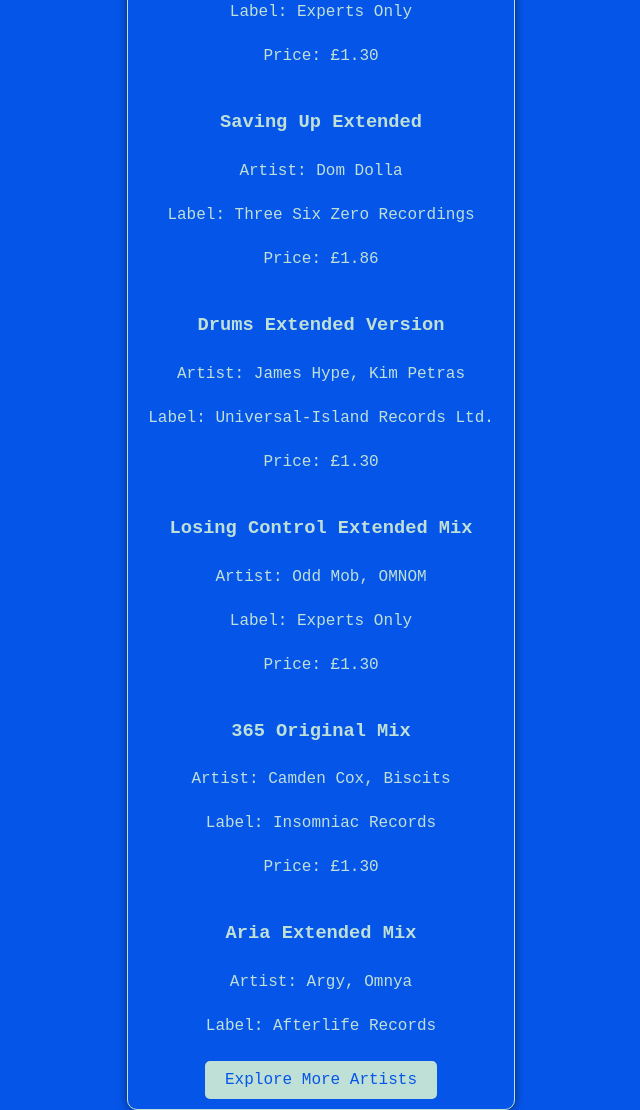
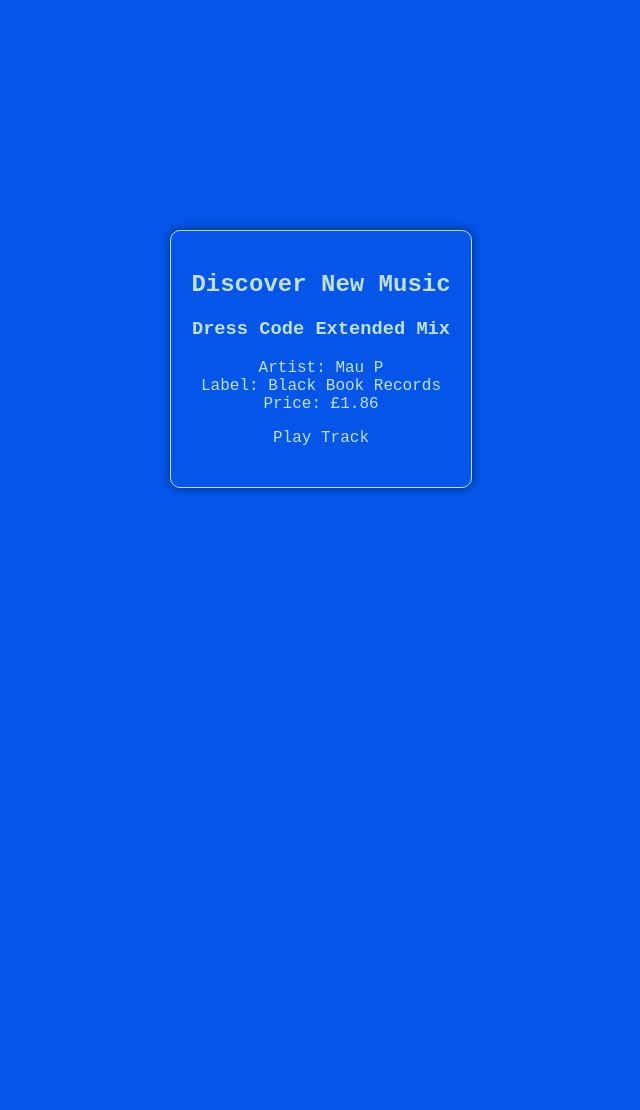
Before and after one commit to n3xt4r/slapmepls, a plain HTML site: page index.html in a window 1280 px wide. Shown: the part 41-1151 px from the top of the page, without its empty margins (319-959 px from the left). After the commit the page ends 800 px from the top, so only its background shows below. Drawn offline with Linux system fonts and the light colour scheme.

Commit message:
Update index.html

```diff
--- a/index.html
+++ b/index.html
@@ -28,47 +28,25 @@
             text-align: center;
         }
 
-        .artist {
+        .track {
             margin: 20px 0;
-            display: flex;
-            flex-direction: column;
-            align-items: center;
         }
 
-        .artist img {
-            width: 200px;
-            height: 200px;
-            border-radius: 50%;
-        }
-
-        .artist h3 {
+        .track h3 {
             margin-top: 10px;
         }
 
-        .artist p {
+        .track p {
             margin-top: 10px;
         }
 
-        .artist a {
+        .track a {
             color: #BFE0D7;
             text-decoration: none;
         }
 
-        .button {
-            background-color: #BFE0D7;
-            color: #0555E9;
-            padding: 10px 20px;
-            border: none;
-            border-radius: 5px;
-            cursor: pointer;
-            font-family: 'Courier New', monospace;
-            text-decoration: none;
+        .audio-controls {
             margin-top: 20px;
-        }
-
-        .button:hover {
-            background-color: #333;
-            color: #0555E9;
         }
     </style>
 </head>
@@ -76,50 +54,57 @@
 <body>
     <div class="container">
         <h2>Discover New Music</h2>
-        <div class="artist">
+        <div class="track">
             <h3>Dress Code Extended Mix</h3>
-            <p>Artist: Mau P</p>
-            <p>Label: Black Book Records</p>
-            <p>Price: £1.86</p>
+            <p>Artist: Mau P<br>Label: Black Book Records<br>Price: £1.86</p>
+            <a href="path/to/dress-code-mix.mp3" class="play-button">Play Track</a>
         </div>
-        <div class="artist">
-            <h3>Legacy Extended Mix</h3>
-            <p>Artist: John Summit, VLTRA (IT)</p>
-            <p>Label: Experts Only</p>
-            <p>Price: £1.30</p>
+
+        <div class="audio-controls" style="display: none;">
+            <label for="pitch">Pitch:</label>
+            <input type="range" id="pitch" min="0.5" max="2" step="0.1" value="1">
+            <br>
+            <label for="tempo">Tempo:</label>
+            <input type="range" id="tempo" min="0.5" max="2" step="0.1" value="1">
+            <br>
+            <label for="eq">Equalization:</label>
+            <input type="range" id="eq" min="0" max="100" step="1" value="50">
         </div>
-        <div class="artist">
-            <h3>Saving Up Extended</h3>
-            <p>Artist: Dom Dolla</p>
-            <p>Label: Three Six Zero Recordings</p>
-            <p>Price: £1.86</p>
-        </div>
-        <div class="artist">
-            <h3>Drums Extended Version</h3>
-            <p>Artist: James Hype, Kim Petras</p>
-            <p>Label: Universal-Island Records Ltd.</p>
-            <p>Price: £1.30</p>
-        </div>
-        <div class="artist">
-            <h3>Losing Control Extended Mix</h3>
-            <p>Artist: Odd Mob, OMNOM</p>
-            <p>Label: Experts Only</p>
-            <p>Price: £1.30</p>
-        </div>
-        <div class="artist">
-            <h3>365 Original Mix</h3>
-            <p>Artist: Camden Cox, Biscits</p>
-            <p>Label: Insomniac Records</p>
-            <p>Price: £1.30</p>
-        </div>
-        <div class="artist">
-            <h3>Aria Extended Mix</h3>
-            <p>Artist: Argy, Omnya</p>
-            <p>Label: Afterlife Records</p>
-        </div>
-        <!-- Add more artists and tracks as needed -->
 
-        <a class="button" href="more-artists.html">Explore More Artists</a>
+        <script>
+            document.querySelectorAll('.play-button').forEach(button => {
+                button.addEventListener('click', function () {
+                    const audioControls = document.querySelector('.audio-controls');
+                    audioControls.style.display = 'block';
+
+                    const audio = new Audio(this.getAttribute('href'));
+                    audio.controls = true;
+                    document.body.appendChild(audio);
+
+                    const pitchControl = document.getElementById('pitch');
+                    const tempoControl = document.getElementById('tempo');
+                    const eqControl = document.getElementById('eq');
+
+                    pitchControl.addEventListener('input', function () {
+                        const pitchValue = parseFloat(this.value);
+                        audio.playbackRate = pitchValue;
+                    });
+
+                    tempoControl.addEventListener('input', function () {
+                        const tempoValue = parseFloat(this.value);
+                        audio.playbackRate = tempoValue;
+                    });
+
+                    eqControl.addEventListener('input', function () {
+                        const eqValue = parseFloat(this.value) / 100;
+                        const gainNode = audioContext.createGain();
+                        gainNode.gain.value = eqValue;
+                        audio.connect(gainNode);
+                        gainNode.connect(audioContext.destination);
+                    });
+                });
+            });
+        </script>
     </div>
 </body>
 
```
